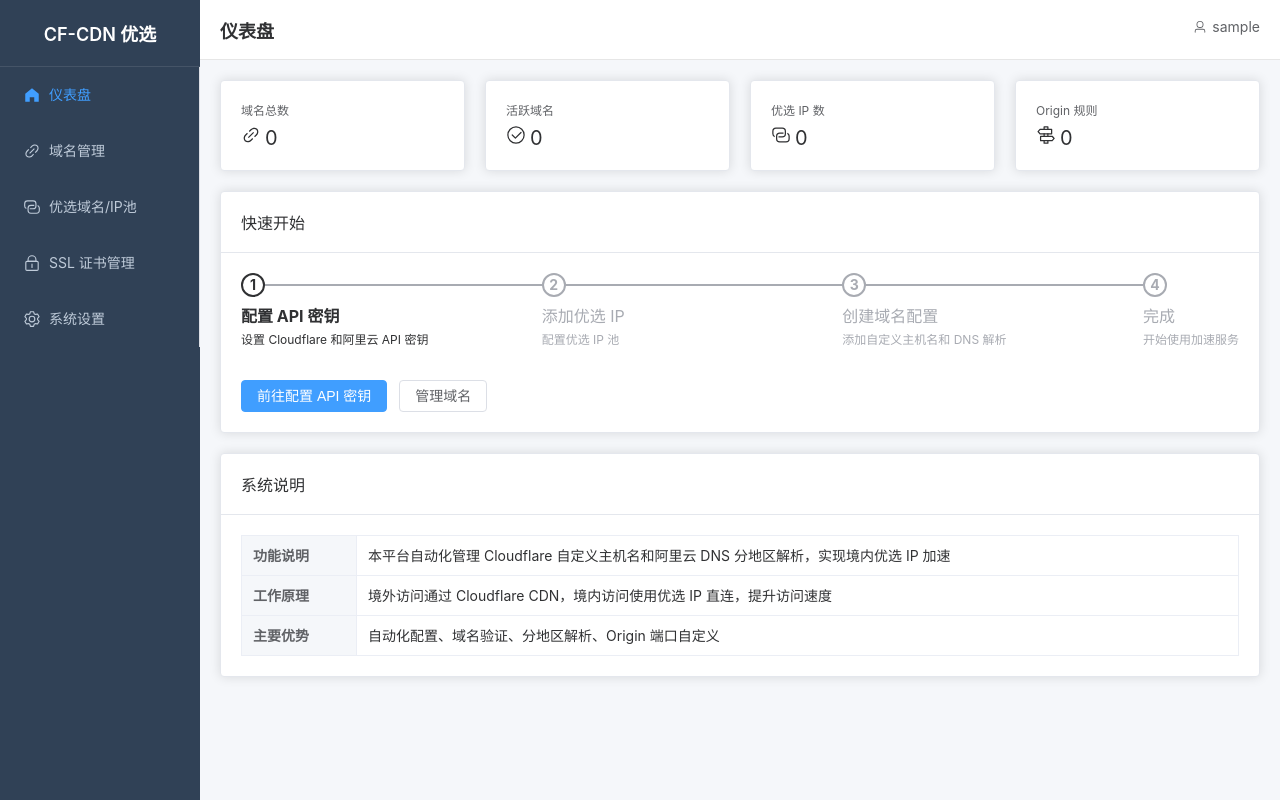
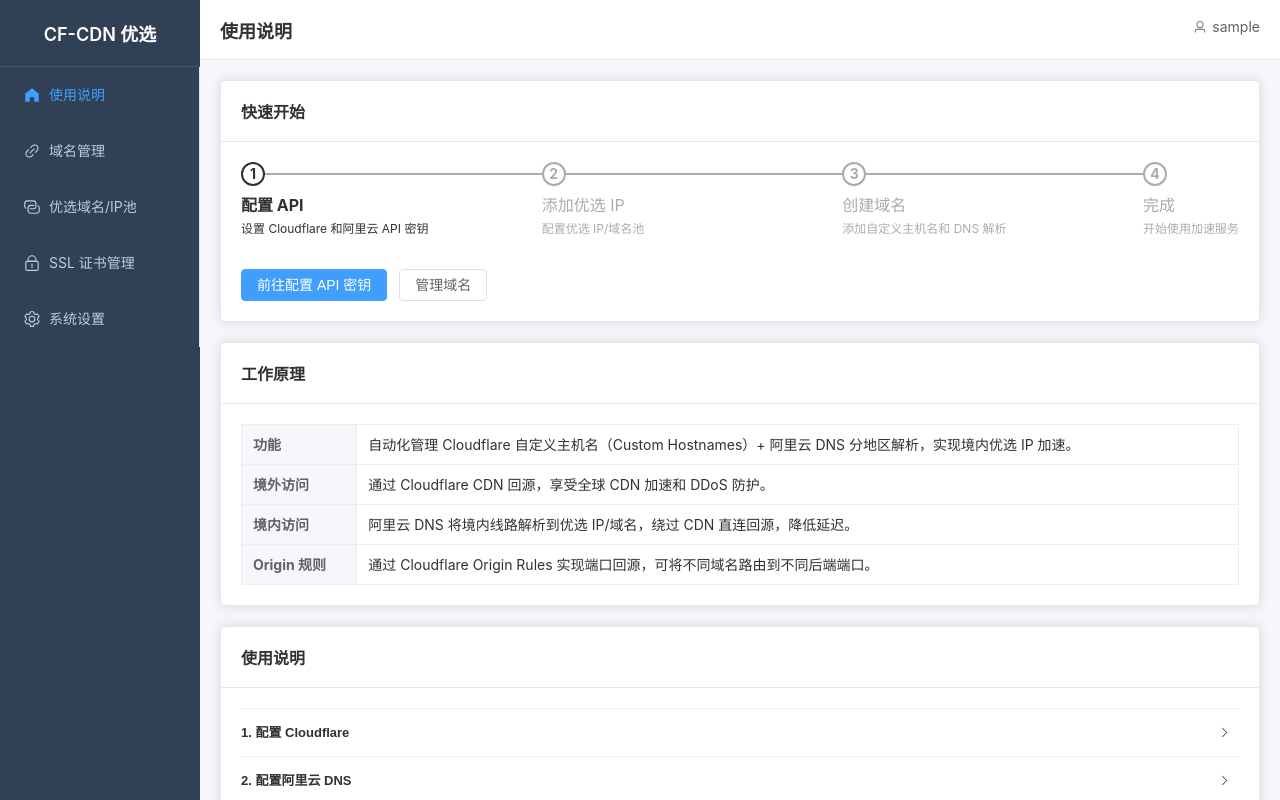
Before and after one commit to PeterHgg/cf-cdn-optimizer, a Vue app in the folder client/: page / in a window 1280 px wide. Built offline with nearby package versions, Linux system fonts and the light colour scheme; no server answers; sample sign-in values are in the browser's storage.

Commit message:
refactor: 仪表盘改为使用说明页 (v0.1.46)

```diff
--- a/client/src/layouts/MainLayout.vue
+++ b/client/src/layouts/MainLayout.vue
@@ -13,7 +13,7 @@
       >
         <el-menu-item index="/">
           <el-icon><HomeFilled /></el-icon>
-          <span>仪表盘</span>
+          <span>使用说明</span>
         </el-menu-item>
         <el-menu-item index="/domains">
           <el-icon><Link /></el-icon>
@@ -81,7 +81,7 @@ const activeMenu = computed(() => route.path)
 
 const pageTitle = computed(() => {
   const titles = {
-    '/': '仪表盘',
+    '/': '使用说明',
     '/domains': '域名管理',
     '/optimized-ips': '优选域名/IP池',
     '/certificates': 'SSL 证书管理',
--- a/client/src/views/Dashboard.vue
+++ b/client/src/views/Dashboard.vue
@@ -1,122 +1,121 @@
 <template>
-  <div class="dashboard">
-    <el-row :gutter="20">
-      <el-col :span="6">
-        <el-card>
-          <el-statistic title="域名总数" :value="stats.totalDomains">
-            <template #prefix>
-              <el-icon><Link /></el-icon>
-            </template>
-          </el-statistic>
-        </el-card>
-      </el-col>
-      <el-col :span="6">
-        <el-card>
-          <el-statistic title="活跃域名" :value="stats.activeDomains">
-            <template #prefix>
-              <el-icon><CircleCheck /></el-icon>
-            </template>
-          </el-statistic>
-        </el-card>
-      </el-col>
-      <el-col :span="6">
-        <el-card>
-          <el-statistic title="优选 IP 数" :value="stats.optimizedIps">
-            <template #prefix>
-              <el-icon><Connection /></el-icon>
-            </template>
-          </el-statistic>
-        </el-card>
-      </el-col>
-      <el-col :span="6">
-        <el-card>
-          <el-statistic title="Origin 规则" :value="stats.originRules">
-            <template #prefix>
-              <el-icon><Guide /></el-icon>
-            </template>
-          </el-statistic>
-        </el-card>
-      </el-col>
-    </el-row>
-
-    <el-card style="margin-top: 20px">
+  <div class="guide">
+    <el-card>
       <template #header>
-        <span>快速开始</span>
+        <div class="card-header">
+          <span>快速开始</span>
+        </div>
       </template>
-      <el-steps :active="0" finish-status="success">
-        <el-step title="配置 API 密钥" description="设置 Cloudflare 和阿里云 API 密钥" />
-        <el-step title="添加优选 IP" description="配置优选 IP 池" />
-        <el-step title="创建域名配置" description="添加自定义主机名和 DNS 解析" />
+      <el-steps :active="0" finish-status="success" style="margin-bottom: 30px">
+        <el-step title="配置 API" description="设置 Cloudflare 和阿里云 API 密钥" />
+        <el-step title="添加优选 IP" description="配置优选 IP/域名池" />
+        <el-step title="创建域名" description="添加自定义主机名和 DNS 解析" />
         <el-step title="完成" description="开始使用加速服务" />
       </el-steps>
-
-      <div style="margin-top: 30px">
-        <el-button type="primary" @click="$router.push('/settings')">
-          前往配置 API 密钥
-        </el-button>
-        <el-button @click="$router.push('/domains')">
-          管理域名
-        </el-button>
-      </div>
+      <el-button type="primary" @click="$router.push('/settings')">前往配置 API 密钥</el-button>
+      <el-button @click="$router.push('/domains')">管理域名</el-button>
     </el-card>
 
     <el-card style="margin-top: 20px">
       <template #header>
-        <span>系统说明</span>
+        <div class="card-header">
+          <span>工作原理</span>
+        </div>
       </template>
       <el-descriptions :column="1" border>
-        <el-descriptions-item label="功能说明">
-          本平台自动化管理 Cloudflare 自定义主机名和阿里云 DNS 分地区解析，实现境内优选 IP 加速
+        <el-descriptions-item label="功能">
+          自动化管理 Cloudflare 自定义主机名（Custom Hostnames）+ 阿里云 DNS 分地区解析，实现境内优选 IP 加速。
         </el-descriptions-item>
-        <el-descriptions-item label="工作原理">
-          境外访问通过 Cloudflare CDN，境内访问使用优选 IP 直连，提升访问速度
+        <el-descriptions-item label="境外访问">
+          通过 Cloudflare CDN 回源，享受全球 CDN 加速和 DDoS 防护。
         </el-descriptions-item>
-        <el-descriptions-item label="主要优势">
-          自动化配置、域名验证、分地区解析、Origin 端口自定义
+        <el-descriptions-item label="境内访问">
+          阿里云 DNS 将境内线路解析到优选 IP/域名，绕过 CDN 直连回源，降低延迟。
+        </el-descriptions-item>
+        <el-descriptions-item label="Origin 规则">
+          通过 Cloudflare Origin Rules 实现端口回源，可将不同域名路由到不同后端端口。
         </el-descriptions-item>
       </el-descriptions>
+    </el-card>
+
+    <el-card style="margin-top: 20px">
+      <template #header>
+        <div class="card-header">
+          <span>使用说明</span>
+        </div>
+      </template>
+
+      <el-collapse>
+        <el-collapse-item title="1. 配置 Cloudflare" name="1">
+          <ol>
+            <li>进入 <strong>系统设置 → API 配置</strong>，填写 Cloudflare Email、Global API Key、Account ID</li>
+            <li>点击 <strong>获取 Zone 列表</strong> 自动拉取并选择 Zone（即 SaaS Fallback Origin 所在域名）</li>
+            <li>点击 <strong>测试连接</strong> 确认配置正确</li>
+          </ol>
+          <el-alert type="warning" :closable="false">
+            需要开通 Cloudflare for SaaS（自定义主机名）功能，免费版支持 100 个自定义主机名。
+          </el-alert>
+        </el-collapse-item>
+
+        <el-collapse-item title="2. 配置阿里云 DNS" name="2">
+          <ol>
+            <li>进入 <strong>系统设置 → API 配置</strong>，填写阿里云 Access Key ID 和 Secret</li>
+            <li>建议使用 RAM 子账号，仅授予 <strong>AliyunDNSFullAccess</strong> 权限</li>
+            <li>点击 <strong>测试连接</strong> 确认配置正确</li>
+          </ol>
+        </el-collapse-item>
+
+        <el-collapse-item title="3. 管理优选 IP/域名池" name="3">
+          <ol>
+            <li>进入 <strong>优选域名/IP池</strong>，系统已预置一批 Cloudflare 优选域名</li>
+            <li>可手动添加自定义的优选 IP 或域名</li>
+            <li>系统会定时测速并自动选择最优 IP 用于境内解析</li>
+          </ol>
+        </el-collapse-item>
+
+        <el-collapse-item title="4. 添加域名" name="4">
+          <ol>
+            <li>进入 <strong>域名管理</strong>，点击 <strong>添加域名</strong></li>
+            <li>填写子域名、根域名、Fallback Origin（回源域名）</li>
+            <li>如需端口回源，填写 <strong>回源端口</strong>（如 3000），系统自动创建 Cloudflare Origin Rule</li>
+            <li>系统自动完成：创建 Cloudflare 自定义主机名 → 添加阿里云 DNS 解析（境内/境外分线路）</li>
+          </ol>
+        </el-collapse-item>
+
+        <el-collapse-item title="5. SSL 证书管理" name="5">
+          <ol>
+            <li>进入 <strong>SSL 证书管理</strong>，可申请 Cloudflare Origin CA 证书（15年有效期）</li>
+            <li>也可导入自定义证书</li>
+            <li>证书可用于域名的自定义 SSL 配置，或面板 HTTPS 配置</li>
+          </ol>
+        </el-collapse-item>
+
+        <el-collapse-item title="6. 面板安全" name="6">
+          <ol>
+            <li><strong>修改密码</strong>：系统设置 → 账户安全 → 修改密码</li>
+            <li><strong>两步验证</strong>：系统设置 → 账户安全 → 启用两步验证（Google Authenticator）</li>
+            <li><strong>面板 HTTPS</strong>：系统设置 → 面板 HTTPS，配置证书后面板以 HTTPS 监听，支持从证书库直接选择</li>
+          </ol>
+        </el-collapse-item>
+      </el-collapse>
     </el-card>
   </div>
 </template>
 
 <script setup>
-import { ref, onMounted } from 'vue'
-import api from '@/api'
-
-const stats = ref({
-  totalDomains: 0,
-  activeDomains: 0,
-  optimizedIps: 0,
-  originRules: 0
-})
-
-async function loadStats() {
-  try {
-    const [domainsRes, ipsRes] = await Promise.all([
-      api.get('/domains'),
-      api.get('/optimized-ips')
-    ])
-
-    if (domainsRes.data.success) {
-      stats.value.totalDomains = domainsRes.data.data.length
-      stats.value.activeDomains = domainsRes.data.data.filter(d => d.status === 'active').length
-    }
-
-    if (ipsRes.data.success) {
-      stats.value.optimizedIps = ipsRes.data.data.filter(ip => ip.is_active).length
-    }
-  } catch (error) {
-    console.error('加载统计数据失败:', error)
-  }
-}
-
-onMounted(() => {
-  loadStats()
-})
 </script>
 
 <style scoped>
-.dashboard {
-  padding: 0;
+.card-header {
+  font-weight: 600;
+}
+
+ol {
+  padding-left: 20px;
+  line-height: 2;
+}
+
+:deep(.el-collapse-item__header) {
+  font-weight: bold;
 }
 </style>
--- a/client/src/views/Settings.vue
+++ b/client/src/views/Settings.vue
@@ -272,7 +272,7 @@
               CF-CDN-Optimizer
             </el-descriptions-item>
             <el-descriptions-item label="版本">
-              v0.1.45
+              v0.1.46
             </el-descriptions-item>
             <el-descriptions-item label="描述">
               Cloudflare CDN 优选加速管理平台 - 自动化管理 Cloudflare 自定义主机名 + 阿里云 DNS 优选 IP
```
